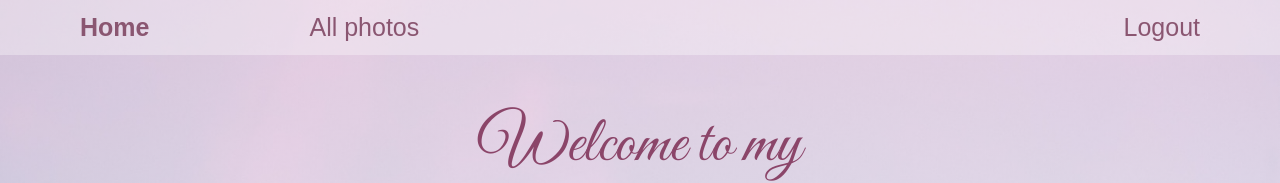
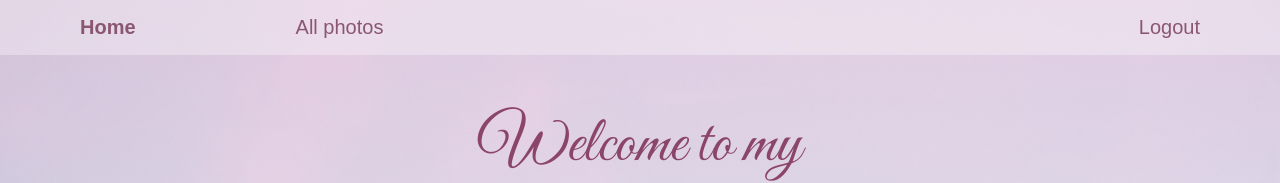
Before and after one commit to MilneS/miamyum, a React (Create React App) app: page /#/photogallery in a window 1280 px wide. Shown: the top 183 px of the page. Built offline with nearby package versions, Linux system fonts and the light colour scheme; sample sign-in values are in the browser's storage.

Commit message:
fixed routes

```diff
--- a/src/App.js
+++ b/src/App.js
@@ -45,11 +45,11 @@ function App() {
         </Route>
         <Route path="/photogallery/allphotos">
           {loggedin && <AllPhotos />}
-          {!loggedin && <Redirect to="/"/>}
+          {!loggedin && <Redirect to="/photogallery"/>}
         </Route>
         <Route path="/photogallery/details/:itemId">
           {loggedin && <Details />}
-          {!loggedin && <Redirect to="/" />}
+          {!loggedin && <Redirect to="/photogallery" />}
         </Route>
         <Route path="*">
         <Redirect to="/photogallery"/>
--- a/src/components/Navbar.js
+++ b/src/components/Navbar.js
@@ -7,22 +7,21 @@ const Navbar = () => {
   const [showBurgerLinks, setShowBurgerLinks] = useState(false);
   const loggedin = useSelector((state) => state.loggedin);
   const showlogin = useSelector((state) => state.showLoginComp);
-  const token= useSelector((state) => state.showLoginComp);
+  const token = useSelector((state) => state.showLoginComp);
   const dispatch = useDispatch();
-
 
   const showLoginHandler = () => {
     dispatch({ type: "showLogin" });
   };
 
   const logoutHandler = () => {
-    dispatch({ type: "closeComm"});
+    dispatch({ type: "closeComm" });
     dispatch({ type: "getToken", token: null });
     !token && dispatch({ type: "logout" });
-    localStorage.removeItem('token')
-    localStorage.removeItem('userName')
+    localStorage.removeItem("token");
+    localStorage.removeItem("userName");
     dispatch({ type: "getUserId", userId: null });
-    localStorage.removeItem('userId')
+    localStorage.removeItem("userId");
   };
 
   const burgerRef = useRef(null);
@@ -46,10 +45,9 @@ const Navbar = () => {
     setShowBurgerLinks(!showBurgerLinks);
   };
 
-
-  const NavHandler=()=>{
-    dispatch({ type: "closeComm"});
-  }
+  const NavHandler = () => {
+    dispatch({ type: "closeComm" });
+  };
   return (
     <div className={classes.navContainer}>
       {/* ------BURGER------ */}
@@ -68,8 +66,10 @@ const Navbar = () => {
           <nav ref={burgerRef}>
             <div onClick={burgerHandler} className={classes.navLinks}>
               <NavLink
+                exact
+                to="/photogallery"
                 activeClassName={`${!showlogin && classes.active}`}
-                to="/photogallery" onClick={NavHandler}
+                onClick={NavHandler}
               >
                 Home
               </NavLink>
@@ -80,9 +80,10 @@ const Navbar = () => {
                 onClick={burgerHandler}
                 className={`${classes.navLinks} ${classes.about}`}
               >
-                <NavLink
+                <NavLink exact
+                  to="/photogallery/allphotos"
                   activeClassName={`${!showlogin && classes.active}`}
-                  to="/photogallery/allphotos" onClick={NavHandler}
+                  onClick={NavHandler}
                 >
                   All pics
                 </NavLink>
@@ -109,13 +110,20 @@ const Navbar = () => {
 
       {/* ------NAV----- */}
       <div className={classes.liContainerLeft}>
-        <NavLink activeClassName={`${!showlogin && classes.active}`} to="/photogallery" onClick={NavHandler}>
+        <NavLink
+          exact
+          to="/photogallery"
+          activeClassName={`${!showlogin && classes.active}`}
+          onClick={NavHandler}
+        >
           Home
         </NavLink>
         {loggedin && (
           <NavLink
+            exact
+            to="/photogallery/allphotos"
             activeClassName={`${!showlogin && classes.active}`}
-            to="/photogallery/allphotos" onClick={NavHandler}
+            onClick={NavHandler}
           >
             All photos
           </NavLink>
--- a/src/components/Navbar.module.css
+++ b/src/components/Navbar.module.css
@@ -5,7 +5,7 @@
   flex-direction: row;
   width: 100%;
   background-color: rgba(253, 253, 253, 0.342);
-  font-size: 25px;
+  font-size: 20px;
   font-family: Arial, Helvetica, sans-serif;
 }
 .burgerContainer {
```
